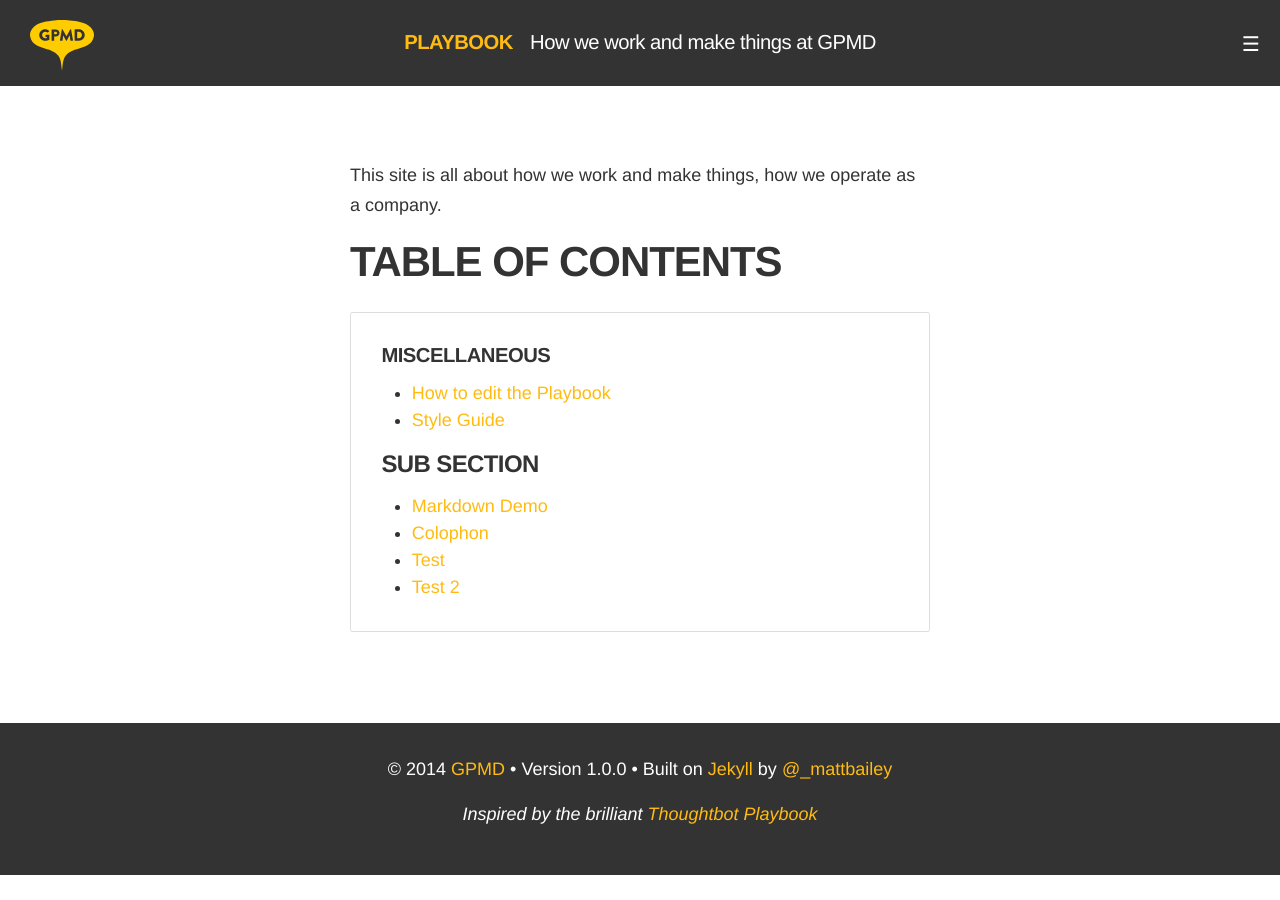
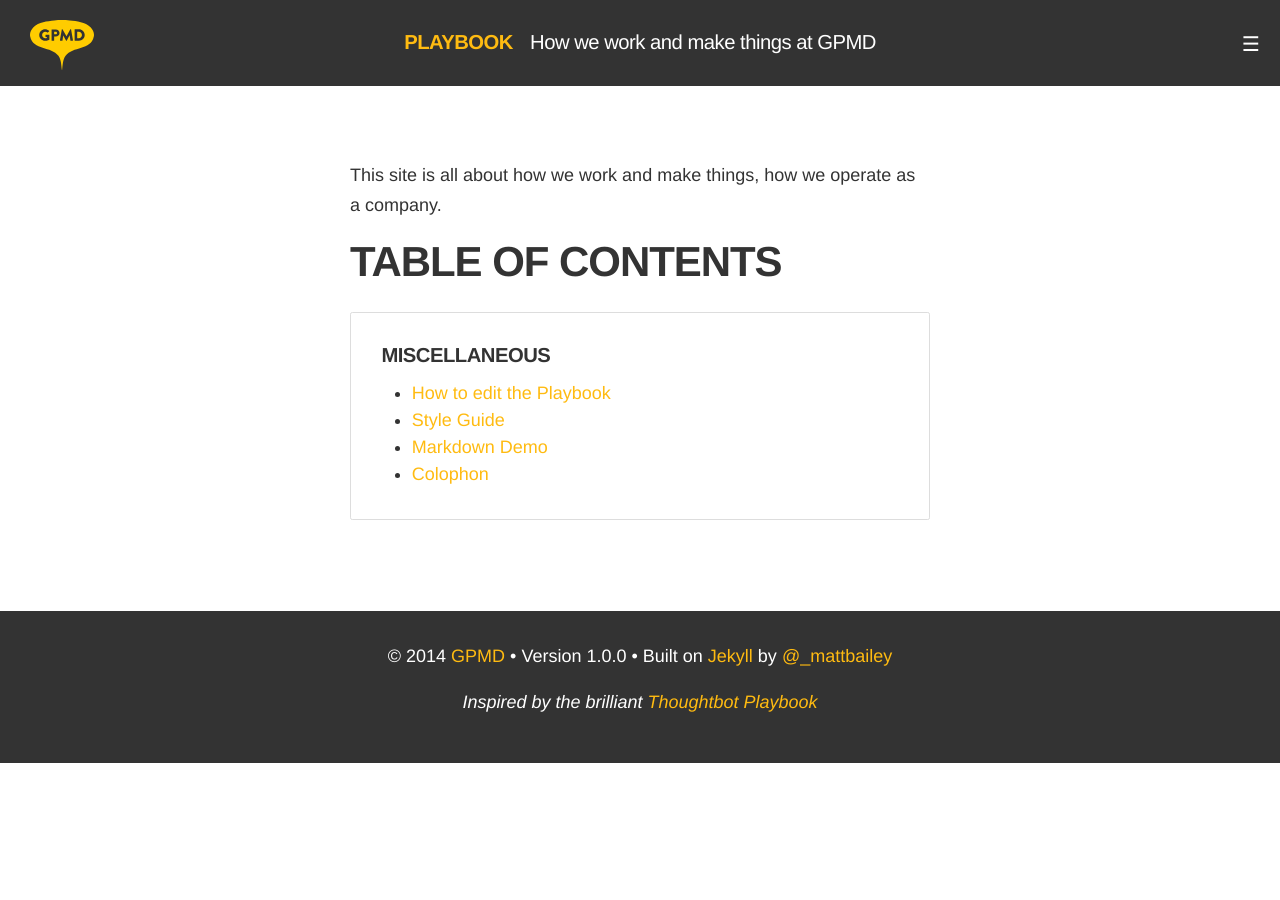
Before and after one commit to gpmd/playbook, a Jekyll site: the page built from index.md, in a window 1280 px wide. Built offline with Jekyll 4.4.1, drawn with Linux system fonts in a browser that asks for light colours; nearby versions of some CDN libraries; Markdown is read by kramdown in place of the engine named in the settings.

Commit message:
Updated table-of-contents.md

```diff
--- a/_includes/table-of-contents.md
+++ b/_includes/table-of-contents.md
@@ -2,10 +2,5 @@
 
 * [How to edit the Playbook]({{ site.baseurl }}/how-to-edit-the-playbook)
 * [Style Guide]({{ site.baseurl }}/style-guide)
-
-##### Sub Section
-
 * [Markdown Demo]({{ site.baseurl }}/markdown-demo)
 * [Colophon]({{ site.baseurl }}/colophon)
-* [Test](/test)
-* [Test 2](http://www.google.com)
```
